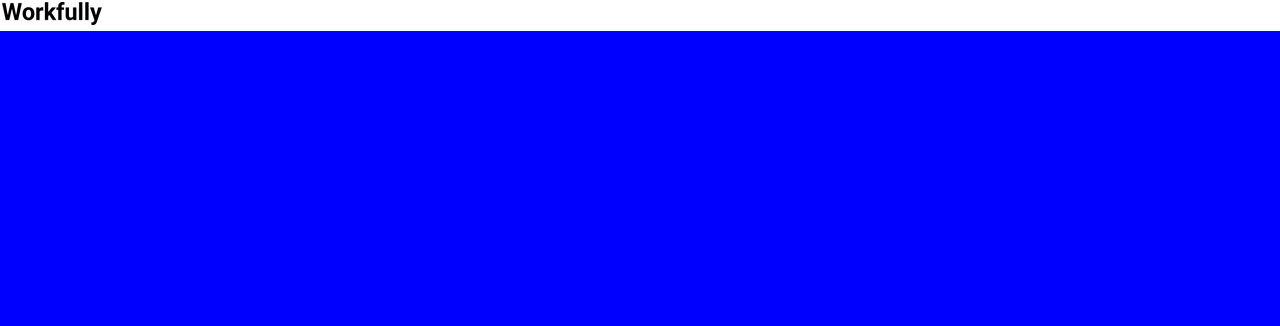
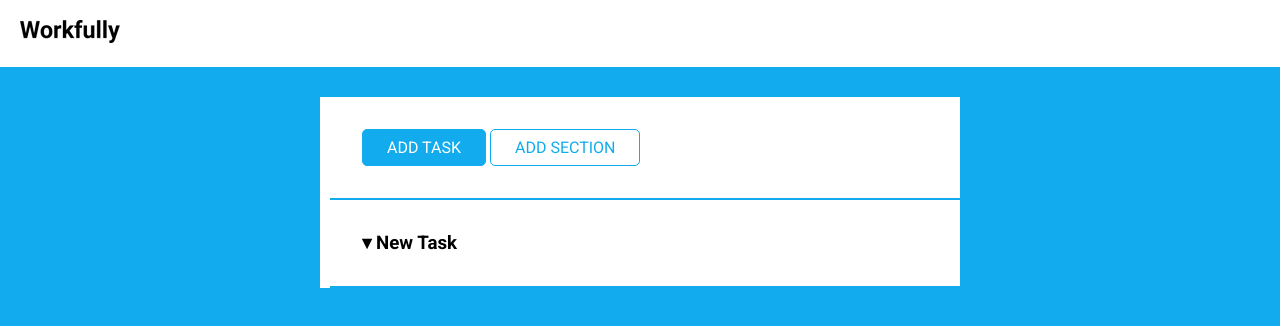
Before and after one commit to Diakoretina/htmlcss-workfullytodo, a plain HTML site: page index.html in a window 1280 px wide. Drawn offline with Linux system fonts and the light colour scheme.

Commit message:
Add button

```diff
--- a/index.html
+++ b/index.html
@@ -15,7 +15,15 @@
     <!-- Main -->
     <main>
         <div class="container">
-
+            <!-- Button -->
+            <section class="top">
+                <button class="button active">ADD TASK</button>
+                <button class="button">ADD SECTION</button>
+            </section>
+            <!-- Todo -->
+            <section class="mid">
+                <h3>&blacktriangledown; New Task</h3>
+            </section>
         </div>
     </main>
 </body>
--- a/style.css
+++ b/style.css
@@ -8,10 +8,39 @@
 }
 /*Body*/
 body{
-    background-color: blue;
+    background-color: #12acee;
 }
 /*Header*/
 header {
     background-color: white;
-    padding: 2px;
+    padding: 20px;
 }
+/*Container*/
+.container{
+    background-color: white;
+    margin: 30px auto;
+    width: 50%;
+    padding-left: 10px;
+
+}
+/*Button*/
+.button {
+    all: unset;
+    color: #12acee;
+    border: 1px solid #12acee;
+    padding: 8px 24px;
+    border-radius: 5px;
+  }
+  .active {
+    background-color: #12acee;
+    color: white;
+  }
+  /*Top*/
+  .top{
+    padding: 32px;
+    border-bottom: 2px solid #12acee
+  }
+  .mid{
+    padding: 32px;
+    border-bottom: 2px solid #12acee
+  }
```
